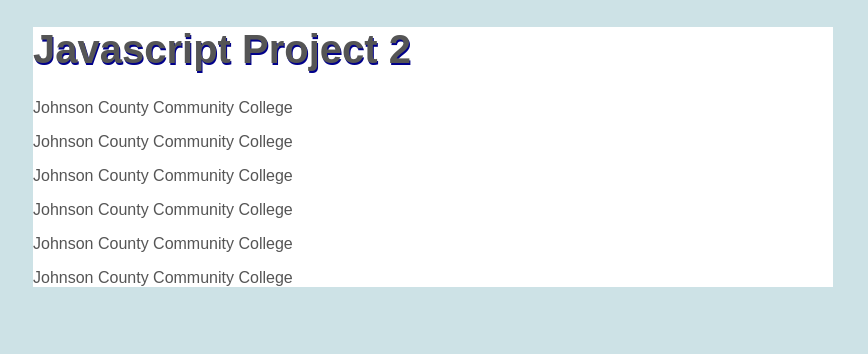
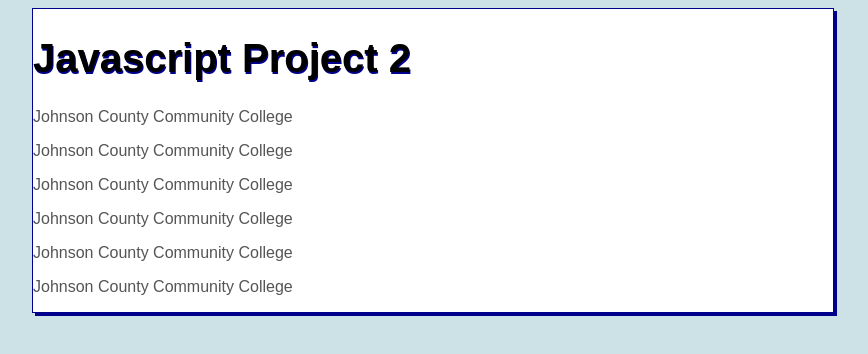
Before and after one commit to tbpage87/JS2, a plain HTML site: page project2/index.html in a window 1280 px wide. Shown: the whole page, without its empty margins (207-1075 px from the left). Drawn offline with Linux system fonts and the light colour scheme.

Commit message:
Update project2.css

```diff
--- a/project2/project2.css
+++ b/project2/project2.css
@@ -10,10 +10,13 @@ h1
 		font-family: Arial, sans-serif;
 		font-size: 2.5em;
 		text-shadow: 1px 2px darkblue;
+		color: #000000;
 	}
 #wrapper
 	{
 		background-color: #FFFFFF;
     margin: auto;
     width: 800px;
+		border: 1px solid darkblue;
+		box-shadow:3px 3px darkblue;
 	}
```
